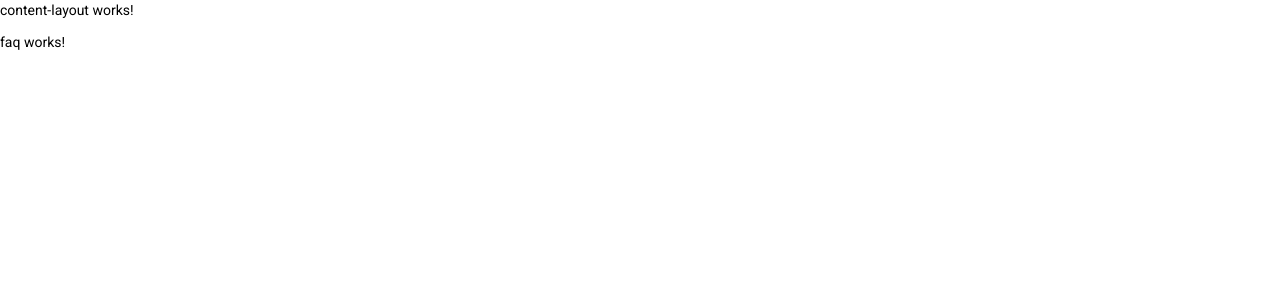
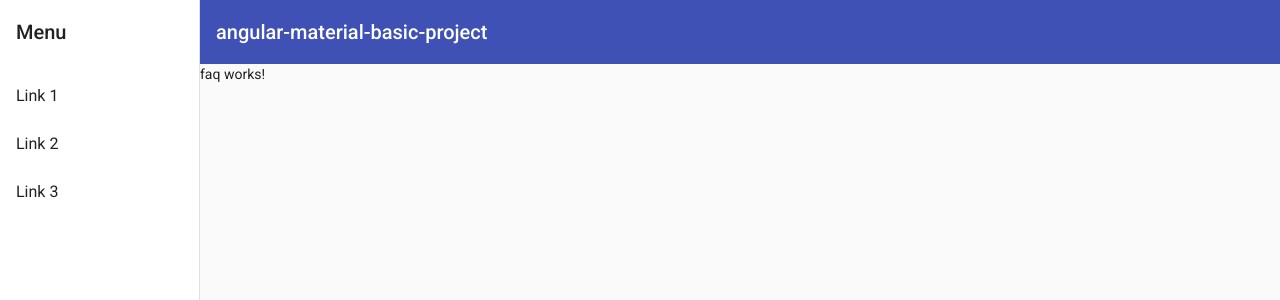
Before and after one commit to JosimarTT/angular-material-basic-project, an Angular app: page /faq in a window 1280 px wide. Shown: the top 300 px of the page. Built offline with nearby package versions, Linux system fonts and the light colour scheme.

Commit message:
add simple content layout squematic

```diff
--- a/src/app/layout/content-layout/content-layout.component.html
+++ b/src/app/layout/content-layout/content-layout.component.html
@@ -1,2 +1,27 @@
-<p>content-layout works!</p>
-<router-outlet></router-outlet>
+<mat-sidenav-container class="sidenav-container">
+  <mat-sidenav #drawer class="sidenav" fixedInViewport
+               [attr.role]="(isHandset$ | async) ? 'dialog' : 'navigation'"
+               [mode]="(isHandset$ | async) ? 'over' : 'side'"
+               [opened]="(isHandset$ | async) === false">
+    <mat-toolbar>Menu</mat-toolbar>
+    <mat-nav-list>
+      <a mat-list-item href="#">Link 1</a>
+      <a mat-list-item href="#">Link 2</a>
+      <a mat-list-item href="#">Link 3</a>
+    </mat-nav-list>
+  </mat-sidenav>
+  <mat-sidenav-content>
+    <mat-toolbar color="primary">
+      <button
+        type="button"
+        aria-label="Toggle sidenav"
+        mat-icon-button
+        (click)="drawer.toggle()"
+        *ngIf="isHandset$ | async">
+        <mat-icon aria-label="Side nav toggle icon">menu</mat-icon>
+      </button>
+      <span>angular-material-basic-project</span>
+    </mat-toolbar>
+    <router-outlet></router-outlet>
+  </mat-sidenav-content>
+</mat-sidenav-container>
--- a/src/app/layout/content-layout/content-layout.component.scss
+++ b/src/app/layout/content-layout/content-layout.component.scss
@@ -0,0 +1,17 @@
+.sidenav-container {
+  height: 100%;
+}
+
+.sidenav {
+  width: 200px;
+}
+
+.sidenav .mat-toolbar {
+  background: inherit;
+}
+
+.mat-toolbar.mat-primary {
+  position: sticky;
+  top: 0;
+  z-index: 1;
+}
--- a/src/app/layout/content-layout/content-layout.component.ts
+++ b/src/app/layout/content-layout/content-layout.component.ts
@@ -1,4 +1,7 @@
 import { Component, OnInit } from '@angular/core';
+import {Observable} from "rxjs";
+import {BreakpointObserver, Breakpoints} from "@angular/cdk/layout";
+import {map, shareReplay} from "rxjs/operators";
 
 @Component({
   selector: 'app-content-layout',
@@ -7,7 +10,13 @@
 })
 export class ContentLayoutComponent implements OnInit {
 
-  constructor() { }
+  isHandset$: Observable<boolean> = this.breakpointObserver.observe(Breakpoints.Handset)
+    .pipe(
+      map(result => result.matches),
+      shareReplay()
+    );
+
+  constructor(private breakpointObserver: BreakpointObserver) { }
 
   ngOnInit(): void {
   }
```
